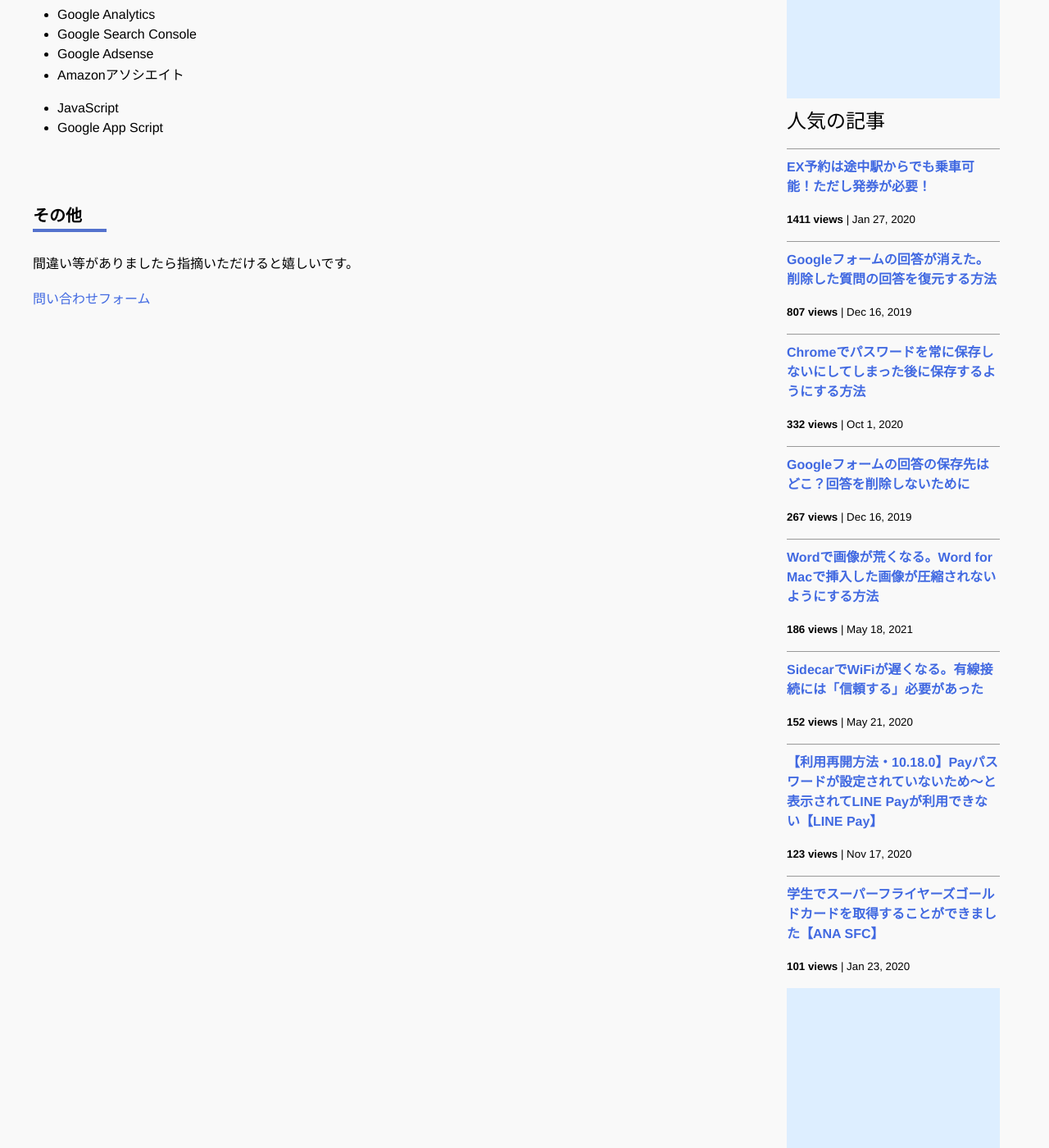
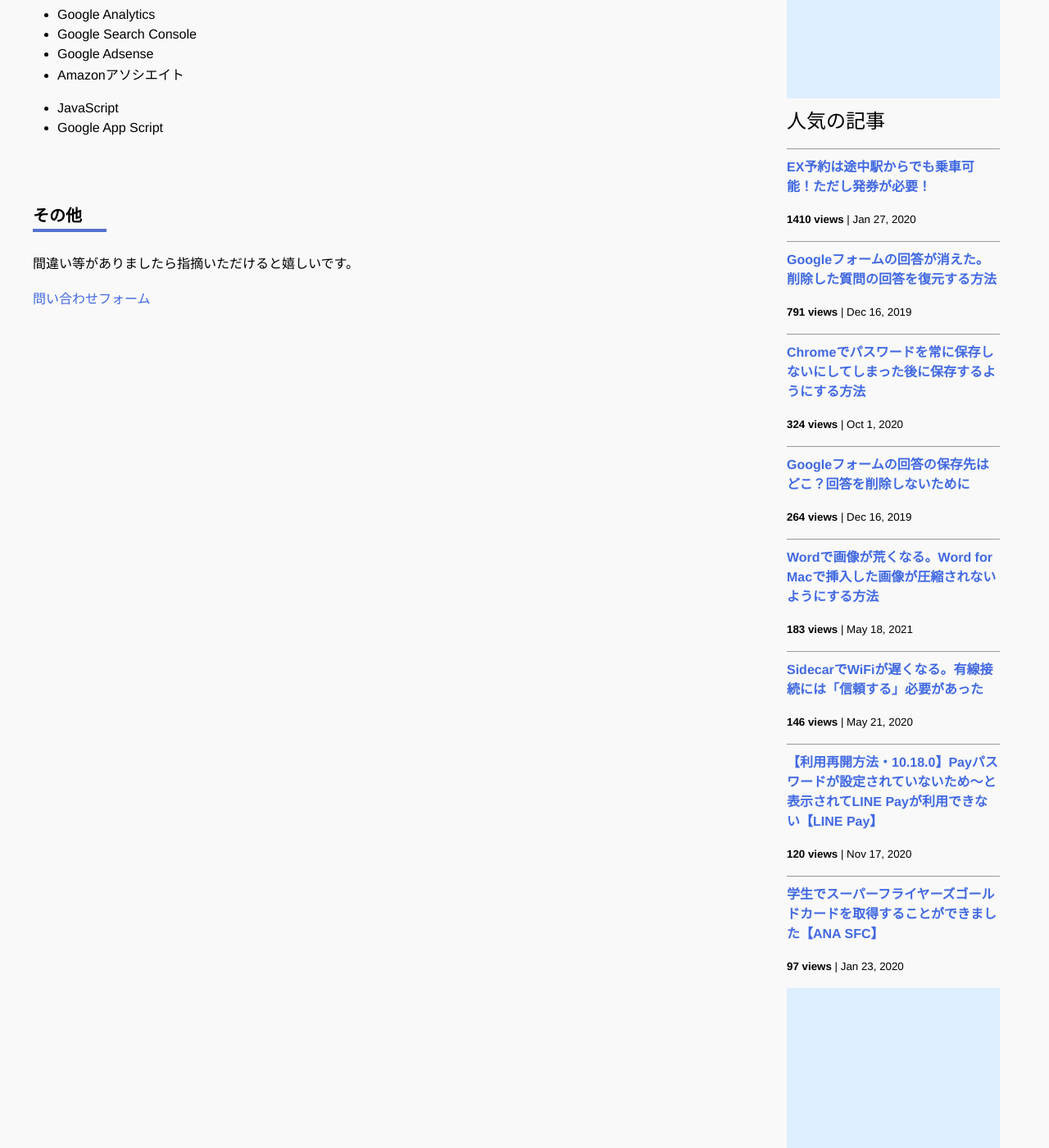
Before and after one commit to iwanaminami/shoyaiwaname, a Jekyll site: the page built from about.markdown, in a window 1280 px wide and 1400 px high, scrolled down 693 px. Shown: the whole window at 82% size. Built offline with Jekyll 4.4.1, drawn with Linux system fonts in a browser that asks for light colours; nearby versions of some CDN libraries; comment, search, counter and statistics services are not loaded.

Commit message:
a new commit message

```diff
--- a/_data/popularposts.yml
+++ b/_data/popularposts.yml
@@ -1,17 +1,17 @@
 side:
-  - view: 1411
+  - view: 1410
     url: /2020/01/27/ex-rideontheway.html
-  - view: 807
+  - view: 791
     url: /2019/12/16/restore-googleform.html
-  - view: 332
+  - view: 324
     url: /2020/10/01/googlepassword.html
-  - view: 267
+  - view: 264
     url: /2019/12/16/googleform-answers.html
-  - view: 186
+  - view: 183
     url: /2021/05/18/image-compression-word.html
-  - view: 152
+  - view: 146
     url: /2020/05/21/sidecar-via-cable.html
-  - view: 123
+  - view: 120
     url: /2020/11/17/linepay.html
-  - view: 101
+  - view: 97
     url: /2020/01/23/sfcgold.html
```
